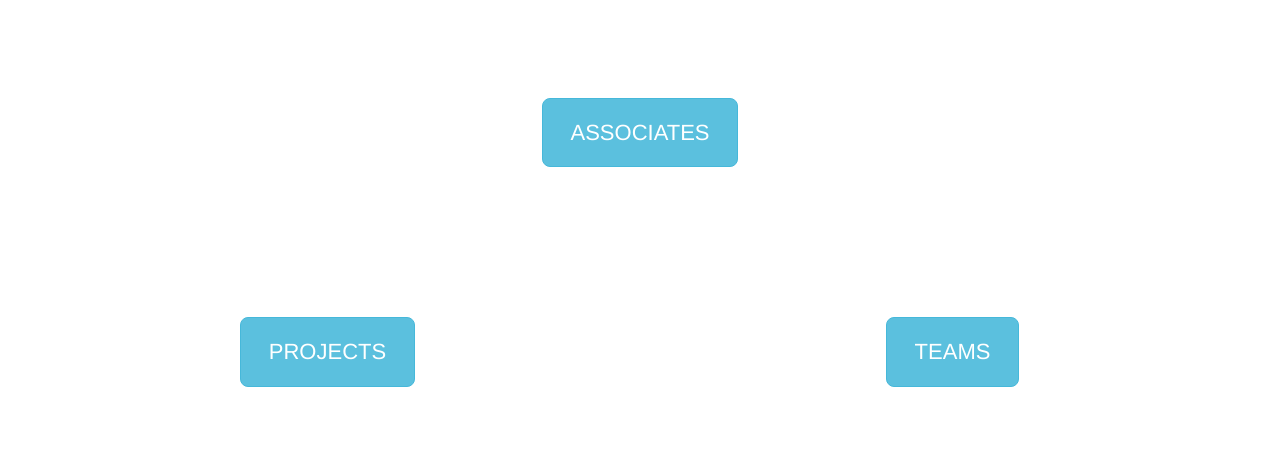
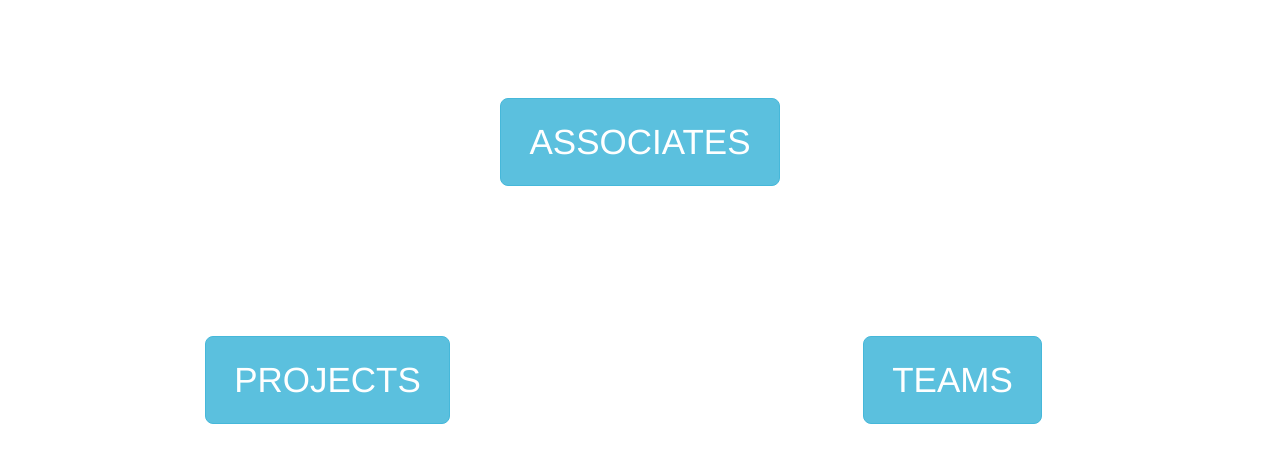
Before and after one commit to ShammyE/agileTeam, a website: page app/index.html in a window 1280 px wide. Shown: the part 54-516 px from the top of the page. Drawn offline with nearby package versions, Linux system fonts and the light colour scheme; some packages are replaced by stand-ins of ours; files that its build step writes are made by us from their sources.

Commit message:
Bigger Buttons

```diff
--- a/app/views/main.component.html
+++ b/app/views/main.component.html
@@ -3,7 +3,10 @@
 <br>
 <div class="container-fluid">
   <center>
+  <div class="row">
+  <div class="col-lg-6 col-lg-offset-3">
     <h1><a href = "www.shannon.com"><button class = "btn btn-xlarge btn-info">ASSOCIATES</button></a></h1></font>
+    </div></div>
     <br>
     <br>
     <br>
@@ -24,7 +27,7 @@
 <style>
 .btn-xlarge {
     padding: 18px 28px;
-    font-size: 22px; //change this to your desired size
+    font-size: 35px; //change this to your desired size
     line-height: normal;
     -webkit-border-radius: 8px;
        -moz-border-radius: 8px;
```
Also changed, not shown: app/index.html (+1 -1 lines).
